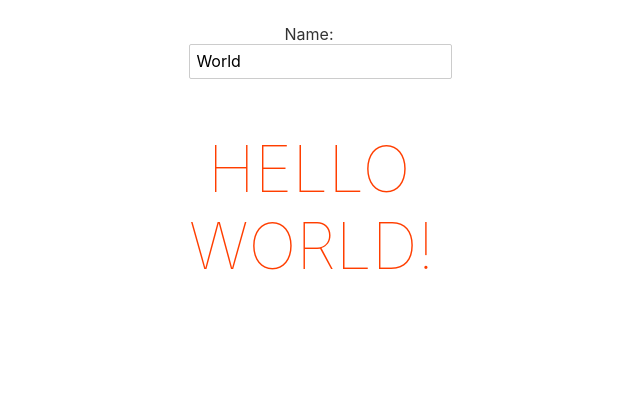
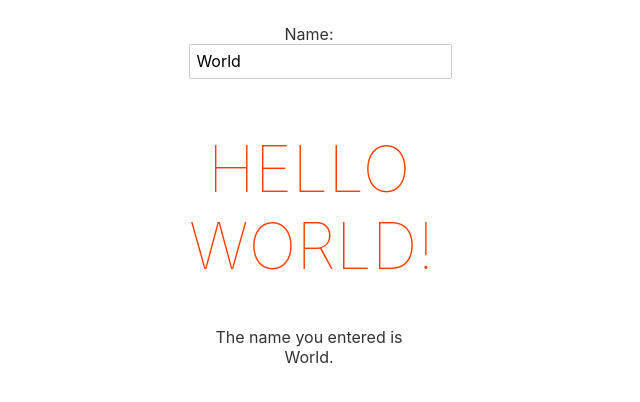
Before and after one commit to mvolkmann/svelte-ssr, a Svelte app: page / in a window 1280 px wide. Shown: the top 402 px of the page, without its empty margins (331-971 px from the left). Built offline with nearby package versions, Linux system fonts and the light colour scheme.

Commit message:
added Child component

```diff
--- a/src/App.svelte
+++ b/src/App.svelte
@@ -1,4 +1,5 @@
 <script>
+  import Child from './Child.svelte';
   let name = 'World';
 </script>
 
@@ -8,6 +9,7 @@
     <input bind:value={name} />
   </label>
 	<h1>Hello {name}!</h1>
+  <Child {name} />
 </main>
 
 <style>
--- /dev/null
+++ b/src/Child.svelte
@@ -0,0 +1,5 @@
+<script>
+  export let name;
+</script>
+
+<div>The name you entered is {name}.</div>
```
